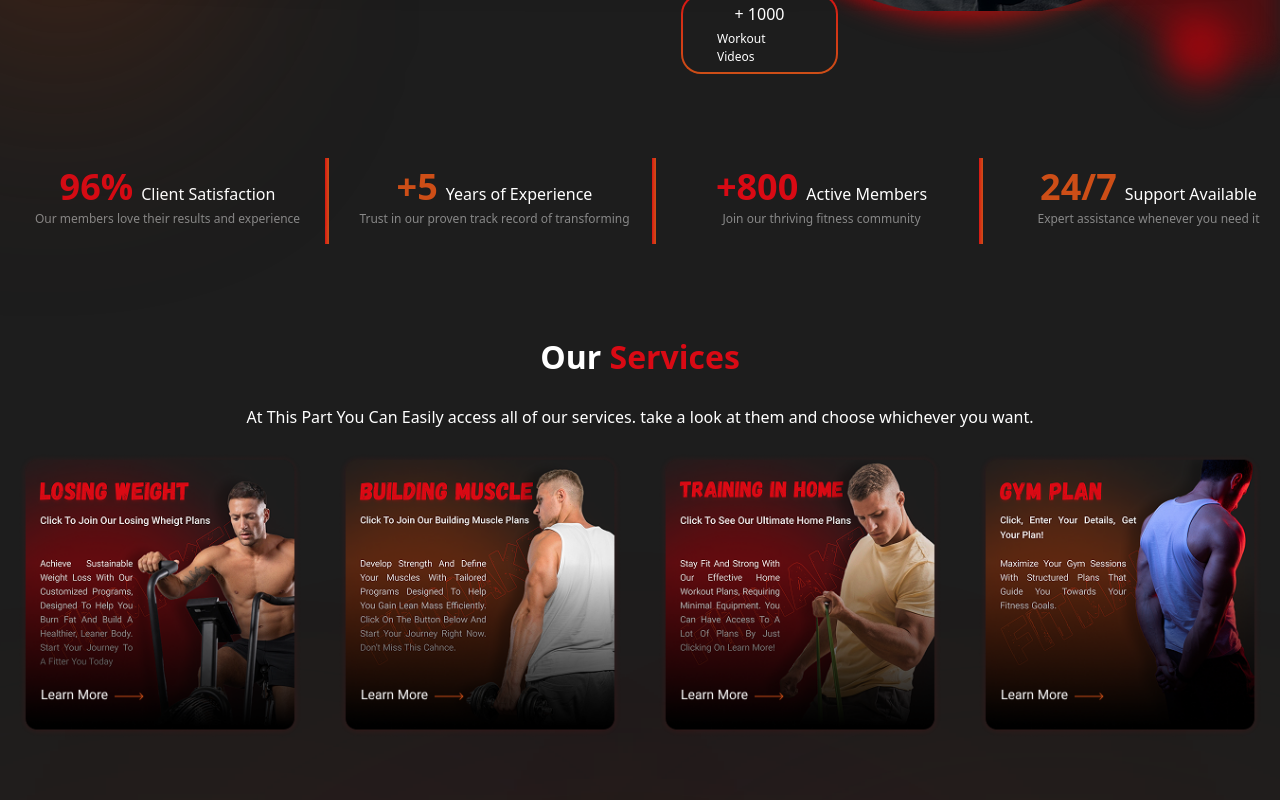
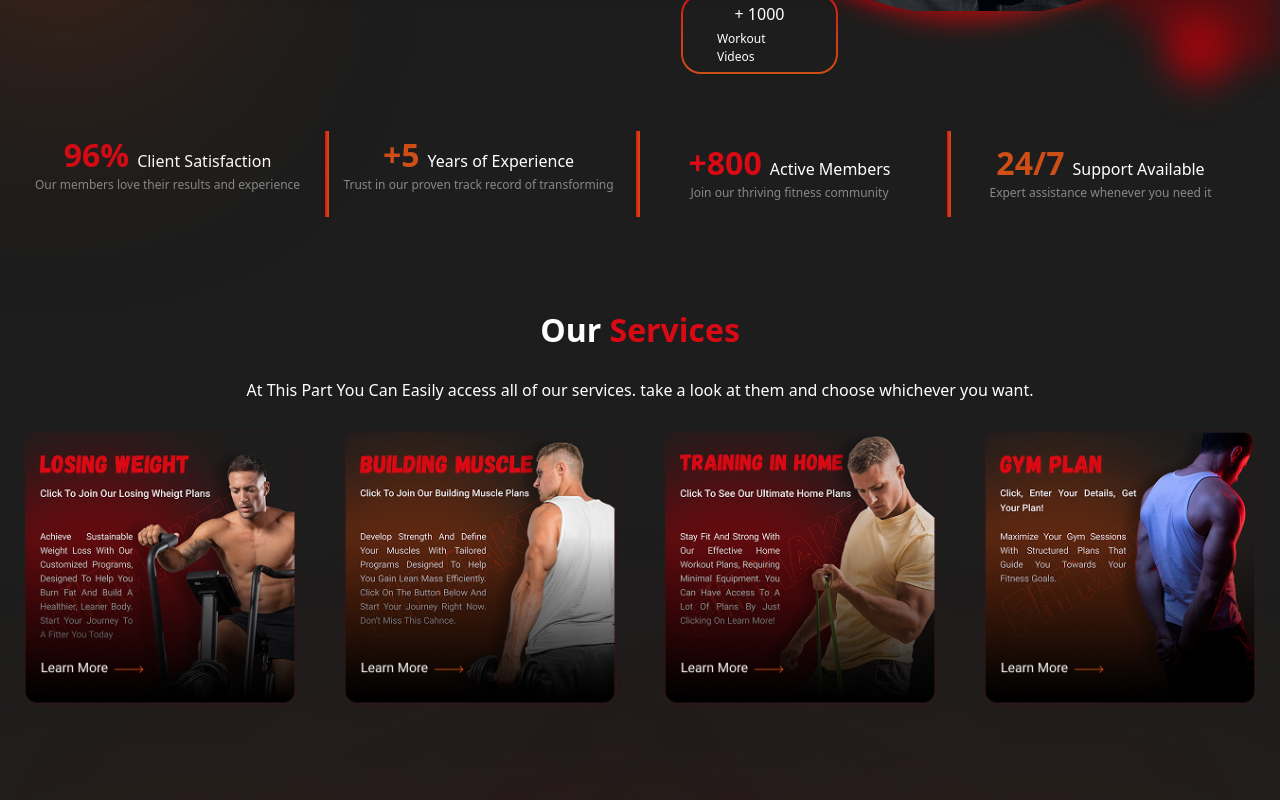
Before and after one commit to 33-af/Fitness-LP, a React (Vite) app: page / in a window 1280 px wide. Shown: the part 740-1540 px from the top of the page. Built offline with nearby package versions, Linux system fonts and the light colour scheme.

Commit message:
add responsive staticks

```diff
--- a/src/App.css
+++ b/src/App.css
@@ -17,7 +17,7 @@ html::-webkit-scrollbar {
 
 .middle-container{
   width: 100%;
-  max-width: 928px;
+  max-width: 940px;
   margin: 0 auto;
 }
 
--- a/src/components/Journey.tsx
+++ b/src/components/Journey.tsx
@@ -16,7 +16,7 @@ const Journey = () => {
 
 
     return (
-        <section className='relative z-0  xl:h-[662px] mb-22 lg:h-[556px] mb-15'>
+        <section className='relative z-0  xl:h-[662px] mb-22 lg:h-[556px] lg:mb-[60px]'>
             {/* left-block*/}
             <div className="absolute z-0 top-0 left-0 blur-[125px] bg-[#712B0D] w-36 h-[654px] rounded-r-full ">
             </div>
--- a/src/components/Services.tsx
+++ b/src/components/Services.tsx
@@ -10,7 +10,7 @@ const Services = () => {
         <section className=" flex items-center justify-center  xl:custom-container  mb-20 lg:middle-container mb-[60px] ">
             <div className="absolute z-0 top-10 left-10 bg-[#77060B] blur-[200px] xl:w-[1244px] h-[183px] lg:w-[908px] h-[173px]" />
 
-            <div className="relative z-50 flex items-center justify-between  lg:middle-container h-[228px]  xl:w-[1244px] h-[285px]  2xl:w-[1244px] ">
+            <div className="relative z-50 flex items-center justify-between gap-4  lg:middle-container  lg:h-[228px]  xl:w-[1244px] xl:h-[285px]  2xl:w-[1244px] ">
                 <motion.img
                     src={loseWeightImage}
                     alt="Lose Weight"
--- a/src/components/Staticks.tsx
+++ b/src/components/Staticks.tsx
@@ -25,53 +25,56 @@ const Staticks = () => {
     }, [inView]);
 
     return (
-        <div ref={ref} className="custom-container flex items-center space-x-4">
-            <div className="flex items-center">
-                <div className="flex flex-col items-center w-[299px] h-[86px] mt-[18px]">
+        <div ref={ref} className=" flex items-center justify-center lg:middle-container  xl:custom-container  ">
+
+            <div className="lg:w[928px] xl:w-[1244px] flex items-center">
+                <div className="flex items-center justify-center">
+                    <div className="flex flex-col items-center lg:w-[226px] h-[105px] xl:w-[299px] h-[86px] pt-4 pb-4 ">
                         <div className="flex items-baseline mb-1">
-                        <motion.h2 className="text-[#D90A14] text-4xl font-bold">
+                            <motion.h2 className="text-[#D90A14] xl:font-bold  text-4xl  lg:text-[32px] ">
                                 <motion.span>{roundedSatisfaction}</motion.span>%
                             </motion.h2>
-                        <p className="text-white text-base ml-2">Client Satisfaction</p>
+                            <p className="text-white font-medium ml-2 xl:text-base lg:text-[14px]">Client Satisfaction</p>
                         </div>
-                    <p className="text-[#888888] text-xs">Our members love their results and experience</p>
+                        <p className="text-[#888888] text-xs lg:text-center">Our members love their results and experience</p>
                     </div>
                     <span className="block h-[86px] w-1 bg-gradient-to-r from-[#D90A14] to-[#CD4E17] ml-2" />
                 </div>
 
                 <div className="flex items-center">
-                <div className="flex flex-col items-center w-[299px] h-[86px] mt-[18px]">
+                    <div className="flex flex-col items-center lg:w-[226px] h-[105px] xl:w-[299px] h-[92px] pt-4 pb-4 ">
                         <div className="flex items-baseline mb-1">
-                        <motion.h2 className="text-[#CD4E17] text-4xl font-bold">
+                            <motion.h2 className="text-[#CD4E17] xl:font-bold  text-4xl  lg:text-[32px] ">
                                 +<motion.span>{roundedExperience}</motion.span>
                             </motion.h2>
-                        <p className="text-white text-base ml-2">Years of Experience</p>
+                            <p className="text-white font-medium ml-2 xl:text-base lg:text-[14px]">Years of Experience</p>
                         </div>
-                    <p className="text-[#888888] text-xs">Trust in our proven track record of transforming</p>
+                        <p className="text-[#888888] text-xs lg:text-center">Trust in our proven track record of transforming</p>
                     </div>
                     <span className="block h-[86px] w-1 bg-gradient-to-r from-[#D90A14] to-[#CD4E17] ml-2" />
                 </div>
 
                 <div className="flex items-center">
-                <div className="flex flex-col items-center w-[299px] h-[86px] mt-[18px]">
+                    <div className="flex flex-col items-center lg:w-[226px] h-[105px] xl:w-[299px] h-[92px] pt-6 pb-6 ">
                         <div className="flex items-baseline mb-1">
-                        <motion.h2 className="text-[#D90A14] text-4xl font-bold">
+                            <motion.h2 className="text-[#D90A14] xl:font-bold  text-4xl  lg:text-[32px] ">
                                 +<motion.span>{roundedMembers}</motion.span>
                             </motion.h2>
-                        <p className="text-white text-base ml-2">Active Members</p>
+                            <p className="text-white font-medium ml-2 xl:text-base lg:text-[14px]">Active Members</p>
                         </div>
-                    <p className="text-[#888888] text-xs">Join our thriving fitness community</p>
+                        <p className="text-[#888888] text-xs lg:text-center">Join our thriving fitness community</p>
                     </div>
                     <span className="block h-[86px] w-1 bg-gradient-to-r from-[#D90A14] to-[#CD4E17] ml-2" />
                 </div>
 
                 <div className="flex items-center">
-                <div className="flex flex-col items-center w-[299px] h-[86px] mt-[18px]">
+                    <div className="flex flex-col items-center lg:w-[226px] h-[105px] xl:w-[299px] h-[92px] pt-6 pb-6 ">
                         <div className="flex items-baseline mb-1">
-                        <h2 className="text-[#CD4E17] text-4xl font-bold">24/7</h2>
-                        <p className="text-white text-base ml-2">Support Available</p>
+                            <h2 className="text-[#CD4E17] xl:font-bold  text-4xl  lg:text-[32px] ">24/7</h2>
+                            <p className="text-white font-medium ml-2 xl:text-base lg:text-[14px]">Support Available</p>
                         </div>
-                    <p className="text-[#888888] text-xs">Expert assistance whenever you need it</p>
+                        <p className="text-[#888888] text-xs lg:text-center">Expert assistance whenever you need it</p>
+                    </div>
                 </div>
             </div>
         </div>
```
Lines whose indentation alone changed are shown as unchanged.
